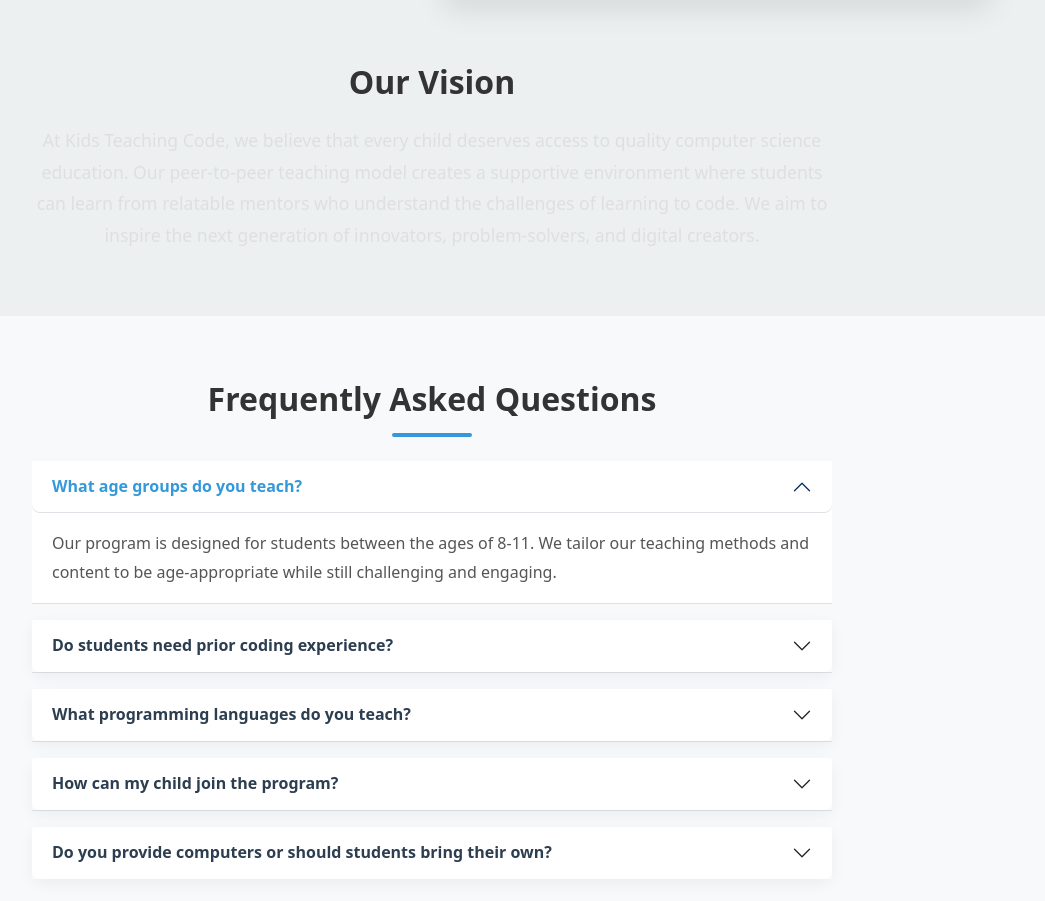
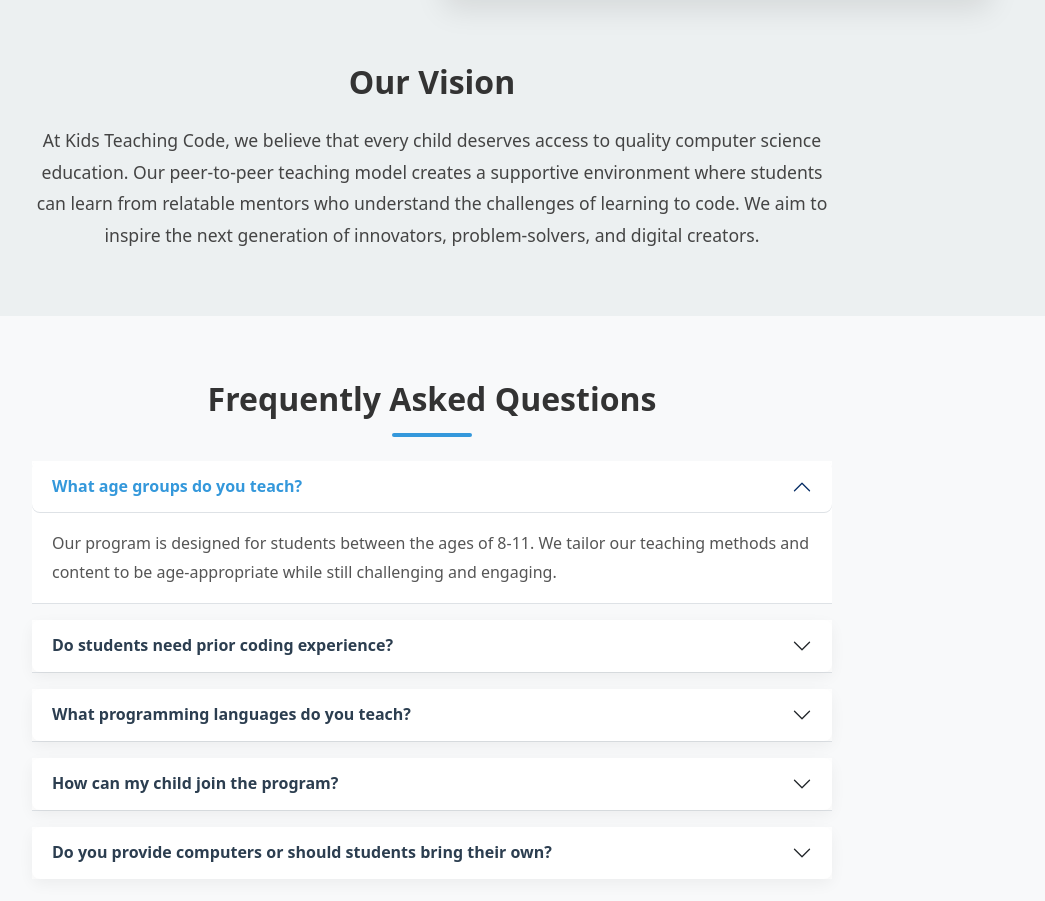
Before and after one commit to Henry-Santa/Kids-Teaching-Code, a React (Create React App) app: page /about in a window 1280 px wide. Shown: the part 989-1890 px from the top of the page, without its empty margins (208-1253 px from the left). Built offline with nearby package versions, Linux system fonts and the light colour scheme.

Commit message:
Final fix, merging is a pain

```diff
--- a/src/Features.css
+++ b/src/Features.css
@@ -116,9 +116,11 @@
 }
 
 .mission-section p {
+  color: #444; /* Darker gray color */
+  line-height: 1.8;
   font-size: 1.1rem;
-  line-height: 1.8;
-  max-width: 800px;
+  margin-bottom: 1.5rem;
+max-width: 800px;
   margin: 0 auto;
 }
 
--- a/src/Features.js
+++ b/src/Features.js
@@ -70,6 +70,7 @@ function Features() {
 
         <div className="mission-section">
           <h2>Our Vision</h2>
+
           <p>
             At Kids Teaching Code, we believe that every child deserves access to quality computer science education.
             Our peer-to-peer teaching model creates a supportive environment where students can learn from relatable
```
